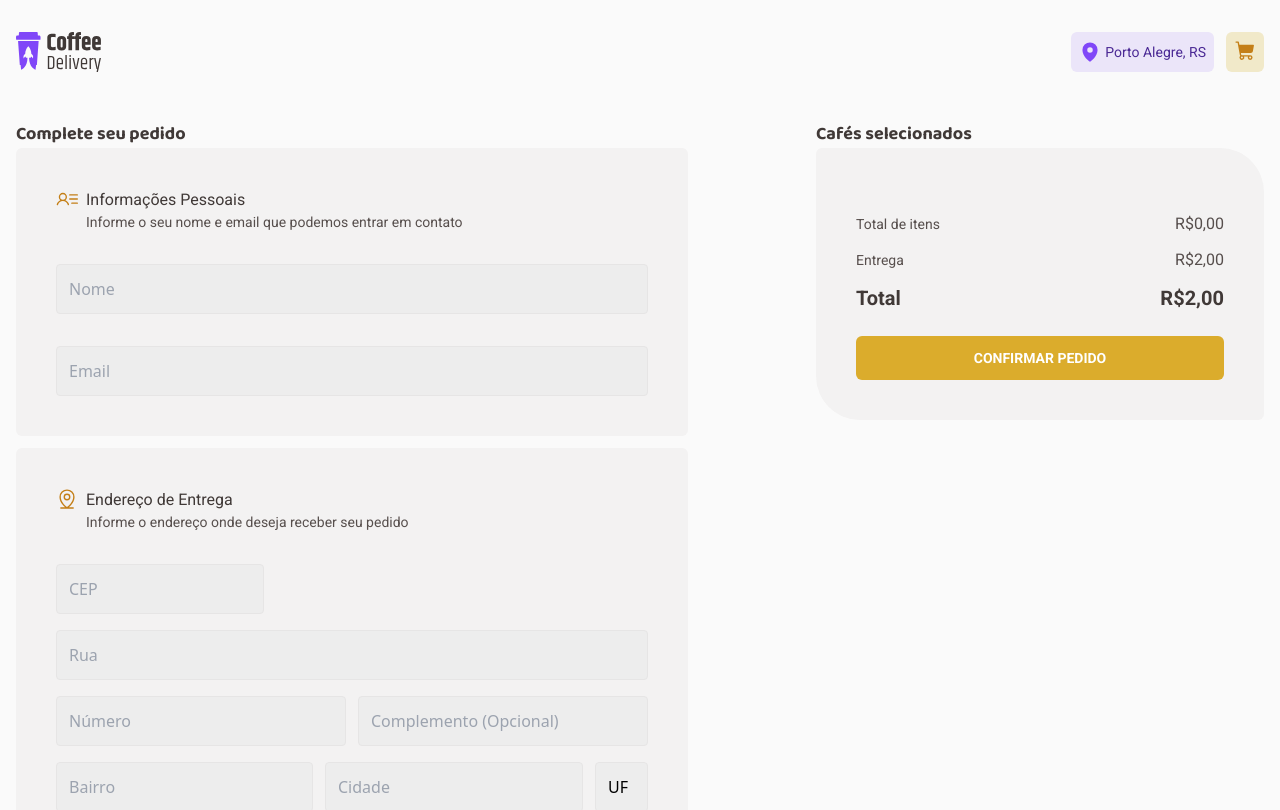
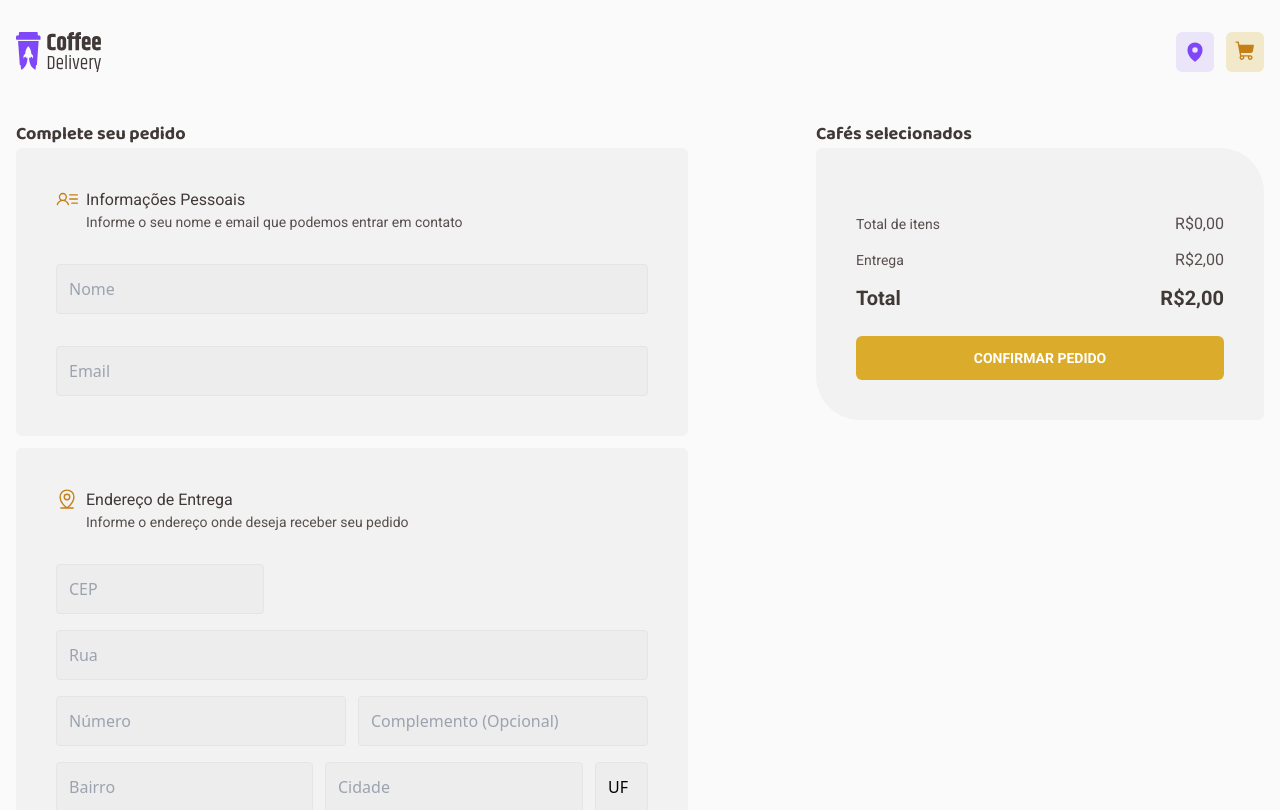
Before and after one commit to fabriciosouzza/nextjs-coffee-delivery, a Next.js app: page /checkout in a window 1280 px wide. Shown: the top 810 px of the page. Built offline with nearby package versions, Linux system fonts and the light colour scheme.

Commit message:
feat: charge HeaderPinLocation dinamically and change NavBar to SSR

```diff
--- a/app/checkout/page.tsx
+++ b/app/checkout/page.tsx
@@ -83,7 +83,8 @@ export default function Checkout() {
           <button
             form="address-form"
             type="submit"
-            className="flex justify-center items-center py-3 px-2 gap-1 self-stretch rounded-md bg-yellow font-Roboto text-sm font-bold text-white uppercase hover:bg-yellow-dark"
+            disabled={productsState.length > 0 ? false : true}
+            className={`flex justify-center items-center py-3 px-2 gap-1 self-stretch rounded-md bg-yellow font-Roboto text-sm font-bold text-white uppercase ${productsState.length > 0 ? "cursor-pointer" : "cursor-not-allowed"} hover:bg-yellow-dark`}
           >
             confirmar pedido
           </button>
--- a/app/components/AddressForm.tsx
+++ b/app/components/AddressForm.tsx
@@ -64,10 +64,10 @@ const orderFormSchema = z.object({
 });
 
 type orderFormSchemaType = z.infer<typeof orderFormSchema>;
-type ufFormSchemaType = z.infer<typeof estados>
+type ufFormSchemaType = z.infer<typeof estados>;
 
 export default function AddressForm(total: any) {
-  const { productsToFetch, cleanProductList } = useContext(OrderContext);
+  const { productsToFetch, cleanProductList, headerPinAddressInfo, setHeaderPinAddressInfo } = useContext(OrderContext);
   const router = useRouter();
   const {
     register,
@@ -121,20 +121,29 @@ export default function AddressForm(total: any) {
   useEffect(() => {
     async function fetchAddress() {
       if (inputToWatch && inputToWatch.length == 8) {
-        const dataToReturn = addressByCep(Number(inputToWatch)).then(
-          (response) => {
-            setValue('rua', `${response.logradouro}`, { shouldValidate: true })
-            setValue('complemento', `${response.complemento}`, { shouldValidate: true })
-            setValue('bairro', `${response.bairro}`, { shouldValidate: true })
-            setValue('cidade', `${response.localidade}`, { shouldValidate: true })
-            setValue('uf', `${response.uf as ufFormSchemaType}`, { shouldValidate: true })
-            return console.log(response);
-          }
-        );
+        addressByCep(Number(inputToWatch)).then((response) => {
+          setValue("rua", `${response.logradouro}`, { shouldValidate: true });
+          setValue("complemento", `${response.complemento}`, {
+            shouldValidate: true,
+          });
+          setValue("bairro", `${response.bairro}`, { shouldValidate: true });
+          setValue("cidade", `${response.localidade}`, {
+            shouldValidate: true,
+          });
+          setValue("uf", `${response.uf as ufFormSchemaType}`, {
+            shouldValidate: true,
+          });
+
+          setHeaderPinAddressInfo({
+            cidade: `${response.localidade}`,
+            estado:  `${response.uf}`
+          })
+          return console.log(response);
+        });
       }
     }
     fetchAddress();
-  }, [inputToWatch, setValue]);
+  }, [inputToWatch, setValue, setHeaderPinAddressInfo]);
 
   return (
     <form
--- /dev/null
+++ b/app/components/AddressHeaderPin.tsx
@@ -0,0 +1,19 @@
+"use client";
+import { OrderContext } from "@/context/OrderContext";
+import { MapPin } from "@phosphor-icons/react";
+import { useContext } from "react";
+
+export default function AddressHeaderPin() {
+  const { headerPinAddressInfo } = useContext(OrderContext);
+
+  return (
+    <div className="flex justify-center items-center p-2 gap-1 bg-purple-light rounded-md cursor-pointer">
+      <MapPin size={22} color="#8047F8" weight="fill" />
+      {headerPinAddressInfo.cidade == "" ? null : (
+        <span className="text-purple-dark text-sm font-Roboto hidden min-[360px]:inline">
+          {`${headerPinAddressInfo.cidade}, ${headerPinAddressInfo.estado}`}
+        </span>
+      )}
+    </div>
+  );
+}
--- a/app/components/Navbar.tsx
+++ b/app/components/Navbar.tsx
@@ -1,13 +1,11 @@
-"use client";
 import Image from "next/image";
 import Link from "next/link";
 import logo from "public/logo.svg";
-import { MapPin, ShoppingCart } from "@phosphor-icons/react";
-import { OrderContext } from "@/context/OrderContext";
-import { useContext } from "react";
+import ShoppingCartButton from "./ShoppingCartButton";
+import AddressHeaderPin from "./AddressHeaderPin";
 
 export default function Navbar() {
-  const { productsState } = useContext(OrderContext);
+
 
   return (
     <header className="container mx-auto px-4 h-10 my-8 flex justify-between">
@@ -15,24 +13,8 @@ export default function Navbar() {
         <Image src={logo} width={85} height={40} alt="" />
       </Link>
       <div className="flex gap-3">
-        <div className="flex justify-center items-center p-2 gap-1 bg-purple-light rounded-md cursor-pointer">
-          <MapPin size={22} color="#8047F8" weight="fill" />
-          <span className="text-purple-dark text-sm font-Roboto hidden min-[360px]:inline">
-            Porto Alegre, RS
-          </span>
-        </div>
-        <div className="flex">
-          <span className="p-2 bg-yellow-light rounded-md">
-            <Link href="/checkout">
-              <ShoppingCart size={22} color="#C47F17" weight="fill" />
-            </Link>
-          </span>
-          {productsState.length > 0 ? (
-            <span className="flex justify-center items-center -ml-2 -mt-2 w-5 h-5 bg-yellow-dark rounded-full text-white text-xs tracking-tighter font-bold">
-              {productsState.length}
-            </span>
-          ) : null}
-        </div>
+        <AddressHeaderPin />
+        <ShoppingCartButton />
       </div>
     </header>
   );
--- /dev/null
+++ b/app/components/ShoppingCartButton.tsx
@@ -0,0 +1,23 @@
+'use client';
+import { OrderContext } from "@/context/OrderContext";
+import { ShoppingCart } from "@phosphor-icons/react";
+import Link from "next/link";
+import { useContext } from "react";
+
+export default function ShoppingCartButton() {
+    const { productsState } = useContext(OrderContext);
+  return (
+    <div className="flex">
+      <span className="p-2 bg-yellow-light rounded-md">
+        <Link href="/checkout">
+          <ShoppingCart size={22} color="#C47F17" weight="fill" />
+        </Link>
+      </span>
+      {productsState.length > 0 ? (
+        <span className="flex justify-center items-center -ml-2 -mt-2 w-5 h-5 bg-yellow-dark rounded-full text-white text-xs tracking-tighter font-bold">
+          {productsState.length}
+        </span>
+      ) : null}
+    </div>
+  );
+}
--- a/context/OrderContext.tsx
+++ b/context/OrderContext.tsx
@@ -7,8 +7,12 @@ import {
   increaseProductAction,
 } from "@/reducers/productOrder/actions";
 import { productOrderReducer } from "@/reducers/productOrder/reducer";
-import { productOrderType, productOrderTypeToFetch } from "@/utils/models";
-import { ReactNode, createContext, useReducer } from "react";
+import {
+  headerPinAddressType,
+  productOrderType,
+  productOrderTypeToFetch,
+} from "@/utils/models";
+import { ReactNode, createContext, useReducer, useState } from "react";
 
 export const OrderContext = createContext({} as OrderContextType);
 
@@ -19,6 +23,8 @@ interface OrderContextProviderProps {
 interface OrderContextType {
   productsState: productOrderType[];
   productsToFetch: productOrderTypeToFetch[];
+  headerPinAddressInfo: headerPinAddressType;
+  setHeaderPinAddressInfo: ({}: headerPinAddressType) => void;
   addNewProduct: (orderAttributes: productOrderType) => void;
   deleteProduct: (orderAttributes: productOrderType) => void;
   increaseProductAmount: (orderAttributes: productOrderType) => void;
@@ -30,6 +36,11 @@ export default function OrderContextProvider({
   children,
 }: OrderContextProviderProps) {
   const [productsState, dispatch] = useReducer(productOrderReducer, []);
+  const [headerPinAddressInfo, setHeaderPinAddressInfo] =
+    useState<headerPinAddressType>({
+      cidade: "",
+      estado: "",
+    });
 
   const productsToFetch: productOrderTypeToFetch[] = productsState.map(
     (item) => {
@@ -55,20 +66,21 @@ export default function OrderContextProvider({
   }
 
   function cleanProductList() {
-    dispatch(cleanProductionAction())
+    dispatch(cleanProductionAction());
   }
-
 
   return (
     <OrderContext.Provider
       value={{
         productsState,
         productsToFetch,
+        headerPinAddressInfo,
         addNewProduct,
         deleteProduct,
         increaseProductAmount,
         decreaseProductAmount,
-        cleanProductList
+        cleanProductList,
+        setHeaderPinAddressInfo,
       }}
     >
       {children}
--- a/utils/models.ts
+++ b/utils/models.ts
@@ -90,3 +90,8 @@ export interface successOrderInfo {
   id: number
   attributes: order
 }
+
+export interface headerPinAddressType {
+  cidade: string
+  estado: string
+}
```
